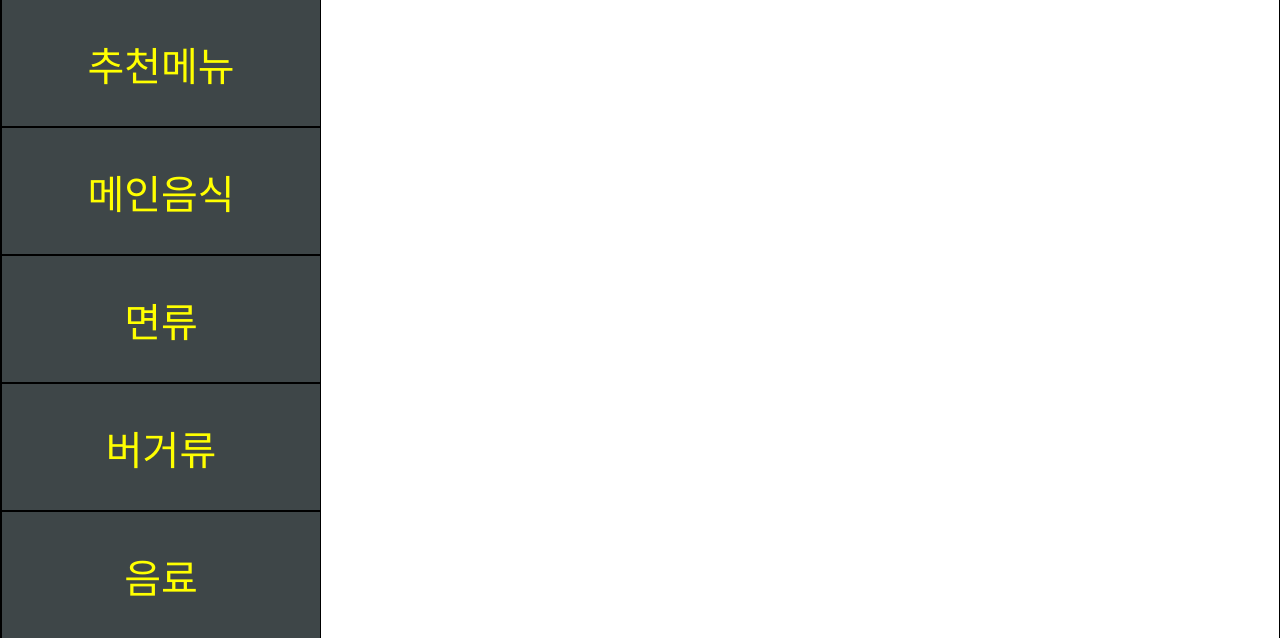
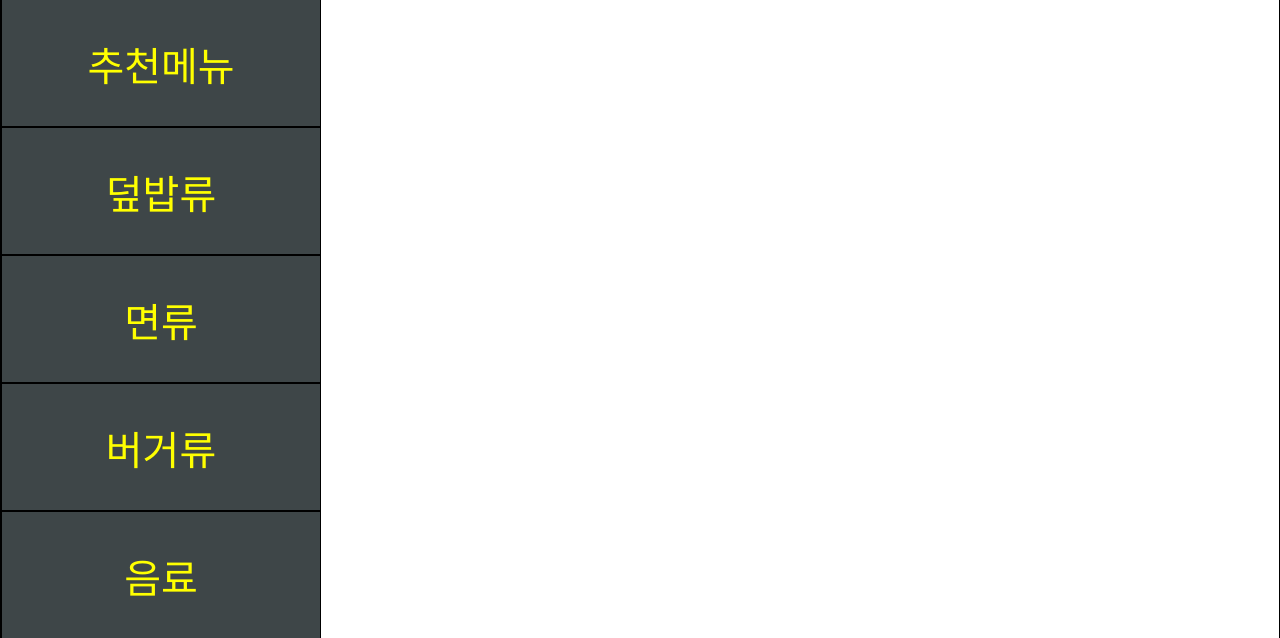
Before and after one commit to Kimmugyum/PC-menu, a plain HTML site: page index.html in a window 1280 px wide. Shown: the part 120-758 px from the top of the page. Drawn offline with nearby package versions, Linux system fonts and the light colour scheme.

Commit message:
html메뉴 변경 및 그림 폴더 이름 변경 및 사진이름 변경

```diff
--- a/index.html
+++ b/index.html
@@ -27,7 +27,7 @@
     <!-- 배경 -->
     <ul id = "allbutton">
         <li class = "button">추천메뉴</li>
-        <li class = "button">메인음식</li>
+        <li class = "button">덮밥류</li>
         <li class = "button">면류</li>
         <li class = "button">버거류</li>
         <li class = "button">음료</li>
```
Also changed, not shown: MenuList Picture/Beverage/Cider.jpg (renamed from menu.list.picture/beverage/cider.jpg), MenuList Picture/Beverage/Cola.jpg (renamed from menu.list.picture/beverage/cola.jpg), MenuList Picture/Beverage/Fanta.jpg (renamed from menu.list.picture/beverage/fanta.jpg), MenuList Picture/Hamburger/Cheeze Buigogi Burger.jpg (renamed from menu.list.picture/hamburger/cheeze buigogi burger.jpg), MenuList Picture/Hamburger/Derry Burger.jpg (renamed from menu.list.picture/hamburger/derry burger.jpg), MenuList Picture/Hamburger/Double Buigogi Burger.png (renamed from menu.list.picture/hamburger/double buigogi burger.png), MenuList Picture/Noodle/Chapaghetti.jpg (renamed from menu.list.picture/noodle/짜파게티.jpg), MenuList Picture/Noodle/NuguriRamen.jpg (renamed from menu.list.picture/noodle/nuguri.jpg), MenuList Picture/Noodle/ShinRamen.jpg (renamed from menu.list.picture/noodle/신라면.jpg), MenuList Picture/Recommand Menu/Burger And French Fries.jpg (renamed from menu.list.picture/recommand menu/버거 and 감자튀김.jpg), MenuList Picture/Recommand Menu/Pork Belly Set Meal.jpg (renamed from menu.list.picture/main dish/삼겹살정식.jpg), MenuList Picture/Recommand Menu/Udon.jpg (renamed from menu.list.picture/recommand menu/우동.jpg), MenuList Picture/Rice bowls/Pork Cutlet Rice Bowl.jpg (renamed from menu.list.picture/recommand menu/돈까스덮밥.jpg), MenuList Picture/Rice bowls/Tteokgalbi Rice Bowl.jpg (renamed from menu.list.picture/main dish/떡갈비마요.jpg), 2 other files.
